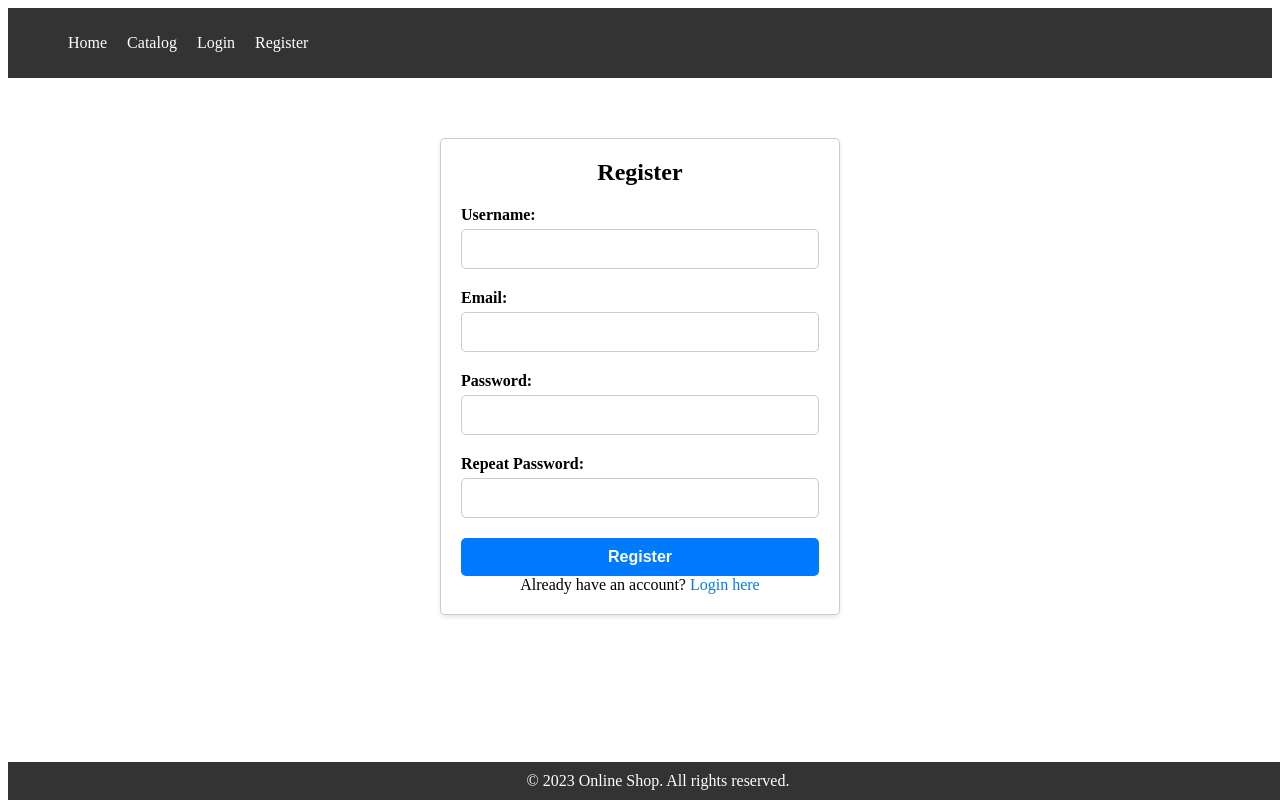
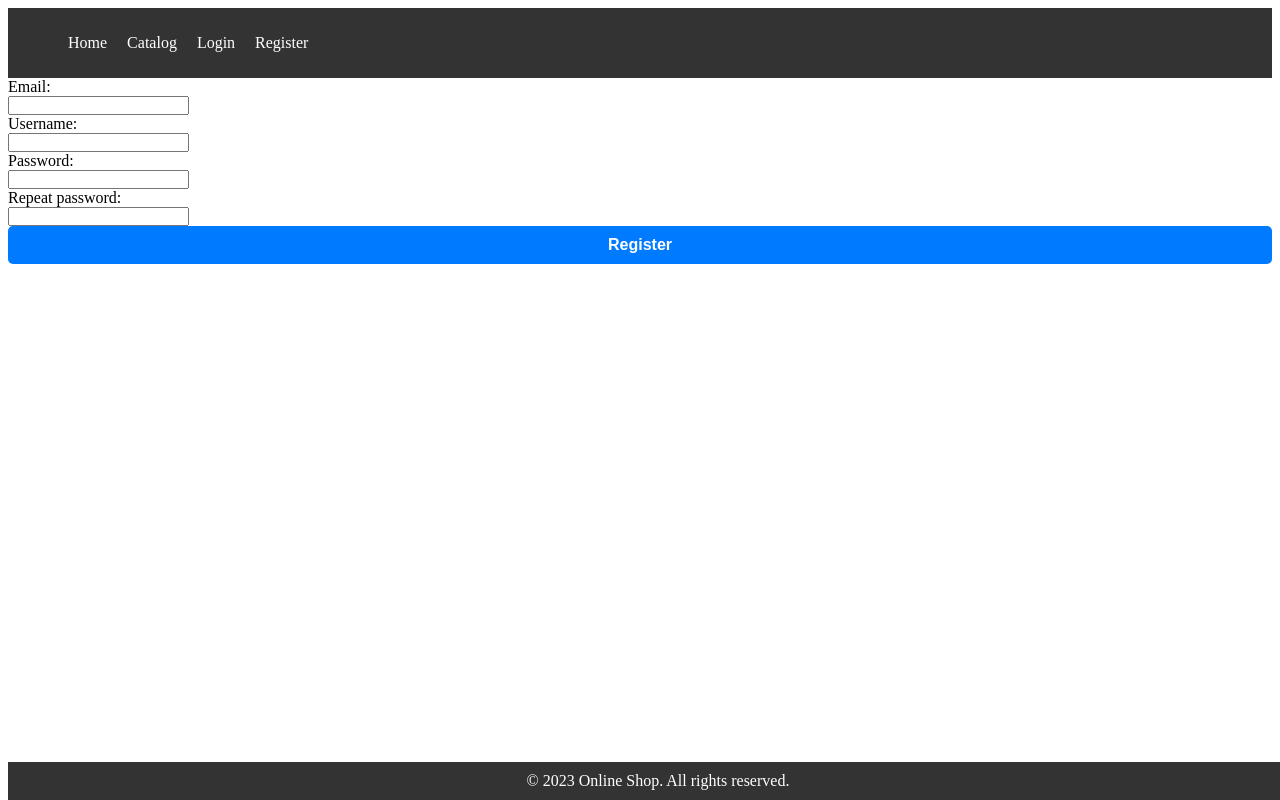
Before and after one commit to krastomirstefanov/Project_Angular_2023, an Angular app in the folder online-shop/: page /register in a window 1280 px wide. Shown: the top 800 px of the page. Built offline with nearby package versions, Linux system fonts and the light colour scheme.

Commit message:
Add login and register function

```diff
--- a/online-shop/src/app/api.service.ts
+++ b/online-shop/src/app/api.service.ts
@@ -19,4 +19,16 @@ export class ApiService {
     const {appUrl} = environment;
     return this.http.get<Clothe>(`${appUrl}/data/clothes/${id}`)
   }
+
+
+  clearSessionData(): void {
+    localStorage.removeItem('accessToken');
+    localStorage.removeItem('userEmail');
+    localStorage.removeItem('userId');
+    localStorage.removeItem('');
+  }
+
+  dataSave(key: string, value: string): void {
+    localStorage.setItem(key, value);
+  }
 }
--- a/online-shop/src/app/core/header/header.component.ts
+++ b/online-shop/src/app/core/header/header.component.ts
@@ -12,7 +12,7 @@ export class HeaderComponent {
   constructor(private userService: UserService, private router: Router){}
 
   get isLoggedIn(): boolean {
-     return this.userService.isLogged
+     return this.userService.isLogged;
   }
 
 
--- a/online-shop/src/app/user/login/login.component.html
+++ b/online-shop/src/app/user/login/login.component.html
@@ -1,13 +1,13 @@
 <div class="login-container">
     <h2>Login</h2>
-    <form #form="ngForm" (ngSubmit)="login(form)">
+    <form #form="ngForm" (ngSubmit)="login()">
         <div class="form-group">
             <label for="email">Email:</label>
-            <input type="email" id="email" name="email" required #inputEmail ngModel>
+            <input type="email" id="email" name="email" ngModel email required #emailInput="ngModel">
         </div>
         <div class="form-group">
             <label for="password">Password:</label>
-            <input type="password" id="password" name="password" required #inputPassword ngModel>
+            <input type="password" id="password" name="password" required ngModel #passwordInput="ngModel">
         </div>
         <button>Login</button>
     </form>
--- a/online-shop/src/app/user/login/login.component.ts
+++ b/online-shop/src/app/user/login/login.component.ts
@@ -1,7 +1,8 @@
-import { Component } from '@angular/core';
+import { Component, ViewChild } from '@angular/core';
 import { UserService } from '../user.service';
 import { Router } from '@angular/router';
 import { NgForm } from '@angular/forms';
+import { ApiService } from 'src/app/api.service';
 
 
 @Component({
@@ -11,15 +12,42 @@ import { NgForm } from '@angular/forms';
 })
 export class LoginComponent {
 
-  constructor(private userServise: UserService, private router: Router){}
+  @ViewChild('form') loginForm: NgForm | undefined;
+  constructor(private userService: UserService, private router: Router,private api: ApiService){}
 
-  login(form: NgForm): void {
+  login(): void {
 
-    if(form.invalid) {
+    if(!this.loginForm) {
       return;
     }
 
-    this.userServise.login();
+    const form = this.loginForm;
+
+    if(form.invalid){
+      return;
+    }
+
+    const value: {
+      email: string,
+      password: string
+    } = form.value;
+
+    this.userService.login(value.email, value.password).subscribe({
+      next: (response) => {
+        if (response.accessToken) {
+          this.api.clearSessionData();
+          this.userService.isLoggedIn = true;
+
+          this.api.dataSave('accessToken', response.accessToken);
+          this.api.dataSave('userEmail', response.email);
+          this.api.dataSave('userId', response._id);
+          this.api.dataSave('username', response.username);
+
+          console.log('Login successful!');
+          this.router.navigate(['/']);
+
+        }
+      }})
     this.router.navigate(['/home'])
   }
 }
--- a/online-shop/src/app/user/register/register.component.css
+++ b/online-shop/src/app/user/register/register.component.css
@@ -46,7 +46,7 @@ body {
     border-radius: 5px;
 }
 
-button[type="submit"] {
+button {
     display: block;
     width: 100%;
     padding: 10px;
@@ -59,7 +59,7 @@ button[type="submit"] {
     cursor: pointer;
 }
 
-button[type="submit"]:hover {
+button :hover {
     background-color: #0056b3;
 }
 
--- a/online-shop/src/app/user/register/register.component.html
+++ b/online-shop/src/app/user/register/register.component.html
@@ -1,23 +1,121 @@
-<div class="register-container">
+<!-- <div class="register-container">
     <h2>Register</h2>
-    <form>
+    <form #registerForm (ngSubmit)="registerUser()">
         <div class="form-group">
             <label for="username">Username:</label>
-            <input type="text" id="username" name="username" required>
+            <input type="text" id="username" name="username" required #inputUsername ngModel>
         </div>
         <div class="form-group">
             <label for="email">Email:</label>
-            <input type="email" id="email" name="email" required>
+            <input type="email" id="email" name="email" required #inputEmail ngModel>
         </div>
         <div class="form-group">
             <label for="password">Password:</label>
-            <input type="password" id="password" name="password" required>
+            <input type="password" id="password" name="password" required #inputPassword ngModel>
         </div>
         <div class="form-group">
             <label for="repeat-password">Repeat Password:</label>
-            <input type="password" id="repeat-password" name="repeat-password" required>
+            <input type="password" id="repeat-password" name="repeat-password" required #inputRepeatPassword ngModel>
         </div>
-        <button type="submit">Register</button>
+        <button>Register</button>
     </form>
     <p>Already have an account? <a routerLink="/login">Login here</a></p>
-</div>
+</div> -->
+
+<form #registerForm="ngForm" (ngSubmit)="registerUser()">
+    <!-- Email -->
+    <div class="form-group" class="inputField">
+      <p>Email:</p>
+      <input
+        type="email"
+        id="email"
+        name="email"
+        ngModel
+        email
+        required
+        #emailInput="ngModel"
+      />
+    </div>
+
+    <!-- Email error message -->
+    <div *ngIf="emailInput.touched" class="inputField">
+      <div *ngIf="emailInput.errors?.['required']">Email is required!</div>
+      <div *ngIf="emailInput.errors?.['email']">Email is not valid!</div>
+    </div>
+
+    <div class="form-group" class="inputField">
+      <p>Username:</p>
+      <input
+        type="username"
+        id="username"
+        name="username"
+        ngModel
+        username
+        required
+        #usernameInput="ngModel"
+        minlength="4"
+        maxlength="20"
+      />
+    </div>
+
+    <div *ngIf="usernameInput.touched" class="inputField">
+      <div *ngIf="usernameInput.errors?.['required']">Username is required!</div>
+    </div>
+
+    <div *ngIf="usernameInput.touched" class="inputField">
+      <div *ngIf="usernameInput.errors?.['minlength']">Username must be 4 or more characters long!</div>
+    </div>
+    <div *ngIf="usernameInput.touched" class="inputField">
+      <div *ngIf="usernameInput.errors?.['maxlength']">Username must be 16 characters at most!</div>
+    </div>
+
+    <!-- Password -->
+    <div class="form-group" class="inputField">
+      <div>
+        <p>Password:</p>
+        <input
+          type="password"
+          id="password"
+          name="password"
+          ngModel
+          #passwordInput="ngModel"
+          required
+          minlength="6"
+          maxlength="32"
+        />
+      </div>
+      <p class="error" *ngIf="passwordInput.errors?.['minlength']">
+        Password must be at least
+        {{passwordInput.errors?.['minlength']['requiredLength']}} characters!
+      </p>
+      <p class="error" *ngIf="passwordInput.errors?.['maxlength']">
+        Password must be 32 characters at most!
+      </p>
+
+      <div *ngIf="passwordInput.touched" class="inputField">
+        <div *ngIf="passwordInput.errors?.['required']">
+          Password is required!
+        </div>
+      </div>
+
+      <div>
+        <p>Repeat password:</p>
+        <input
+          type="password"
+          id="rePassword"
+          ngModel
+          #rePasswordInput="ngModel"
+          required
+          name="rePassword"
+        />
+      </div>
+
+      <div  *ngIf="passwordInput.touched" class="inputField">
+        <div *ngIf="!passwordInput.errors?.['matchPasswordsValidator']">
+          Passwords must match!
+        </div>
+      </div>
+    </div>
+
+    <button class="inputField">Register</button>
+  </form>
--- a/online-shop/src/app/user/register/register.component.ts
+++ b/online-shop/src/app/user/register/register.component.ts
@@ -1,4 +1,9 @@
-import { Component } from '@angular/core';
+import { Component, ViewChild } from '@angular/core';
+import { UserService } from '../user.service';
+import { NgForm } from '@angular/forms';
+import { ApiService } from 'src/app/api.service';
+import { Router } from '@angular/router';
+
 
 @Component({
   selector: 'app-register',
@@ -7,4 +12,43 @@ import { Component } from '@angular/core';
 })
 export class RegisterComponent {
 
+  @ViewChild('registerForm') registerForm : NgForm | undefined;
+
+  constructor(private userService: UserService, private api: ApiService, private router: Router){}
+
+  registerUser(): void {
+    if(!this.registerForm){
+      return;
+    }
+
+    const form = this.registerForm;
+
+    if(form.invalid){
+      return;
+    }
+
+    const value: {
+      email: string,
+      username: string,
+      password: string,
+      repassword: string
+    } = form.value;
+
+    this.userService.register(value.username, value.email, value.password).subscribe({
+      next: (response) => {
+        if (response.accessToken) {
+          this.api.clearSessionData();
+          this.userService.isLoggedIn = true;
+
+          this.api.dataSave('accessToken', response.accessToken);
+          this.api.dataSave('userEmail', response.email);
+          this.api.dataSave('userId', response._id);
+          this.api.dataSave('username', response.username);
+
+          console.log('Registered successfully!');
+          this.router.navigate(['/']);
+        }
+      }})
+
+  }
 }
--- a/online-shop/src/app/user/user.service.ts
+++ b/online-shop/src/app/user/user.service.ts
@@ -1,5 +1,8 @@
+import { HttpClient } from '@angular/common/http';
 import { Injectable } from '@angular/core';
+import { Observable } from 'rxjs';
 import { User } from 'src/types/user';
+import { environment } from 'src/environments/environment';
 
 
 
@@ -11,30 +14,37 @@ export class UserService {
   user: User | undefined;
   USER_KEY = '[user]';
 
+  isLoggedIn: boolean = false;
+
   get isLogged(): boolean {
-    return !!this.user;
+    return !!localStorage.getItem('accessToken');
   }
 
-  constructor() {
+  constructor(private http: HttpClient) {
     try {
-      const lsUser = localStorage.getItem(this.USER_KEY) || '';
+      const lsUser = localStorage.getItem('accessToken') || '';
       this.user = JSON.parse(lsUser)
     } catch (err) {
       this.user = undefined;
     }
   }
 
-  login(): void {
-    this.user = {
-      email: 'pesho@abv.bg',
-      password: '1234'
-    }
+  login(email: string, password: string): Observable<any> {
+    const {appUrl} = environment;
+    return this.http.post(`${appUrl}/users/login`, { email: email, password: password });
+  }
 
-    localStorage.setItem(this.USER_KEY, JSON.stringify(this.user))
+  register(username: string, email: string, password: string): Observable<any>{
+    const {appUrl} = environment;
+    return this.http.post(`${appUrl}/users/register`,{
+      email: email,
+      password: password,
+      username: username,
+    })
   }
 
   logout(): void {
     this.user = undefined;
-    localStorage.removeItem(this.USER_KEY)
+    localStorage.removeItem('accessToken')
   }
 }
```
